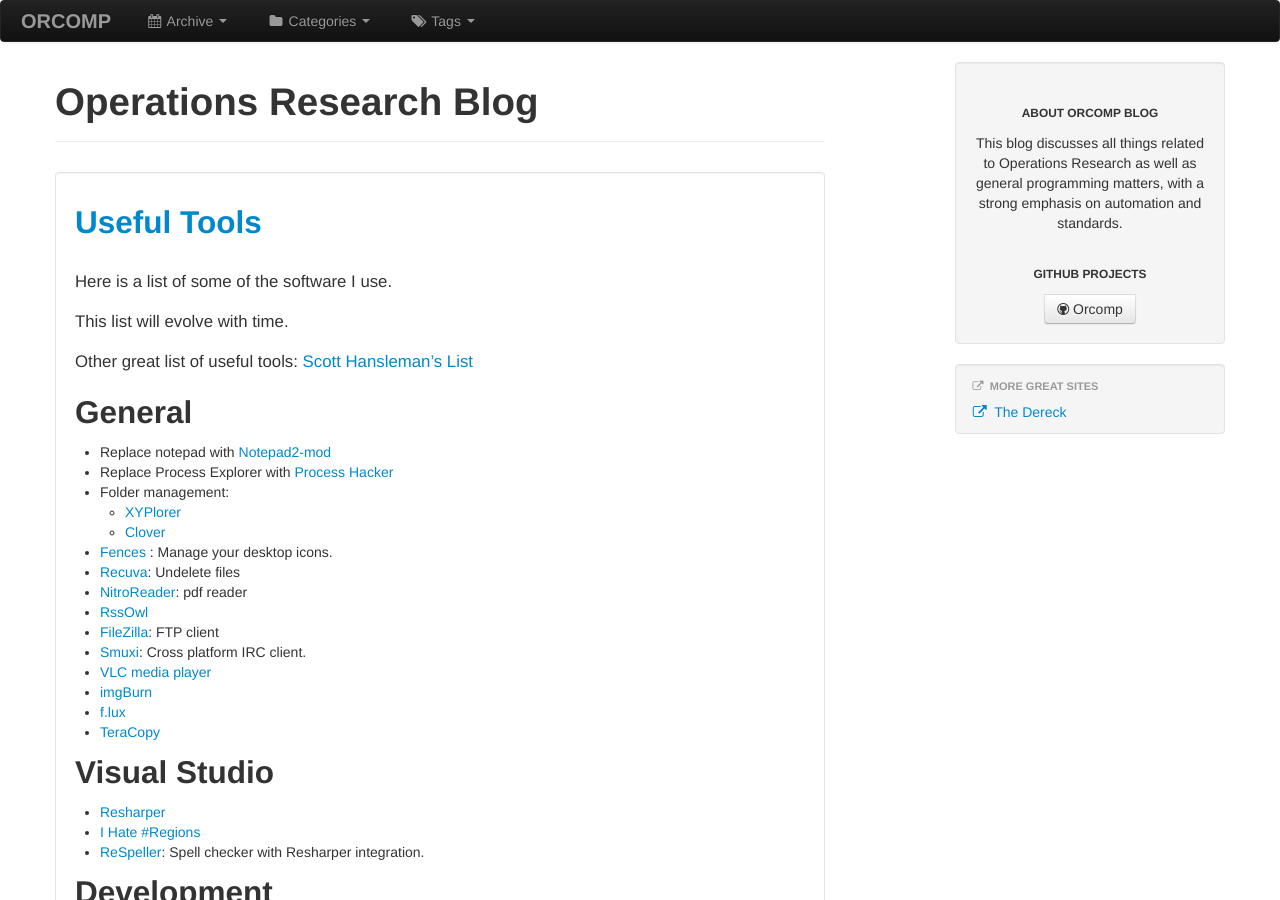
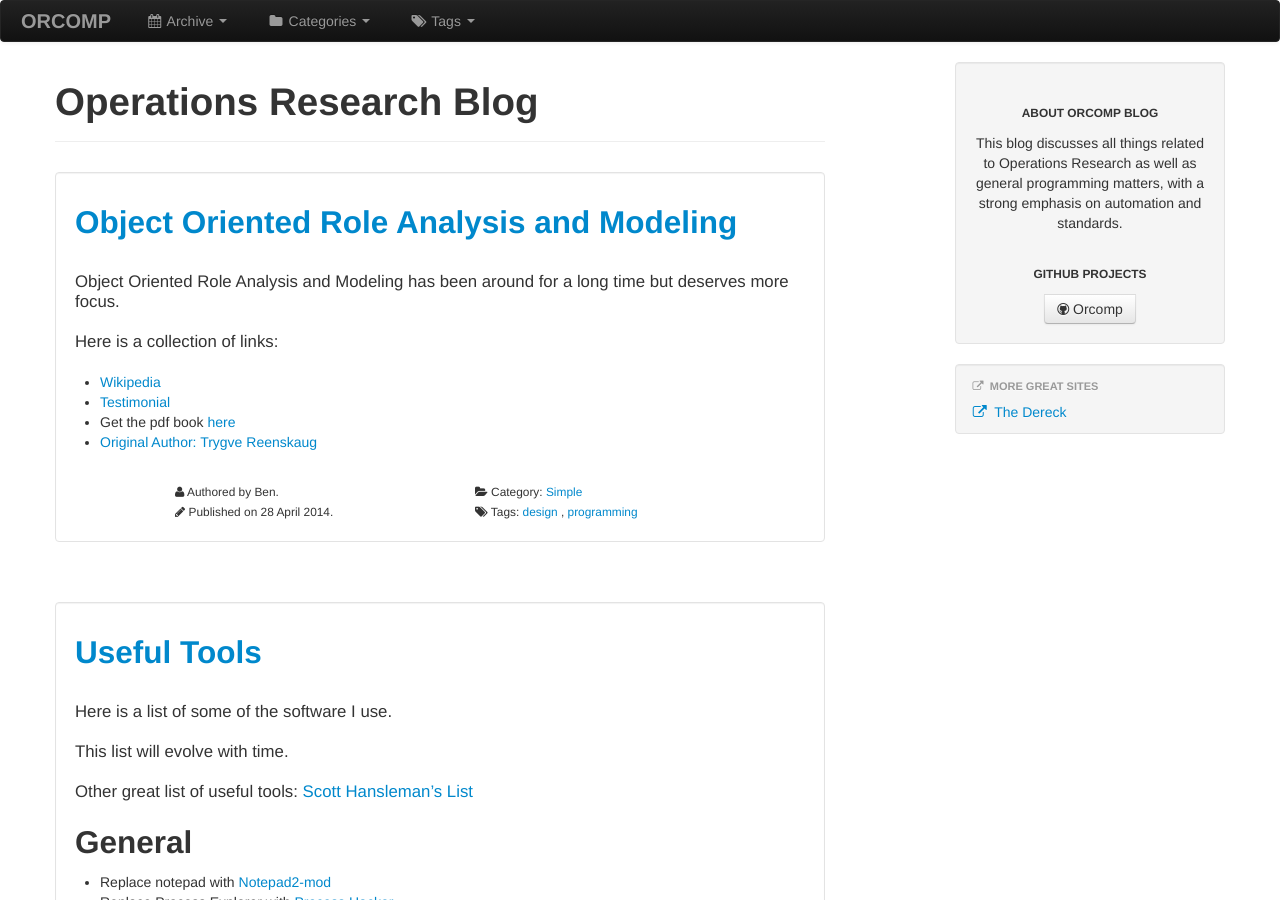
Before and after one commit to Orcomp/Blog, a Jekyll site: the page built from index.html, in a window 1280 px wide and 900 px high. Built offline with Jekyll 4.4.1, drawn with Linux system fonts in a browser that asks for light colours; the list of posts is cut into pages by our own code; some of the changed text lies outside the part shown.

Commit message:
(+) Object Oriented Role Analysis

```diff
--- a/_posts/2014-04-20-Useful-Tools.md
+++ b/_posts/2014-04-20-Useful-Tools.md
@@ -1,3 +1,11 @@
+---
+layout : post
+title : Useful Tools
+category : Simple
+tags :
+  - Tools
+---
+
 Here is a list of some of the software I use.
 
 This list will evolve with time.
--- /dev/null
+++ b/_posts/2014-04-28-Object-Oriented-Role-Analysis.md
@@ -0,0 +1,17 @@
+---
+layout : post
+title : Object Oriented Role Analysis and Modeling
+category : Simple
+tags :
+  - Programming
+  - Design
+---
+
+Object Oriented Role Analysis and Modeling has been around for a long time but deserves more focus.
+
+Here is a collection of links:
+
+- [Wikipedia](http://en.wikipedia.org/wiki/Object_Oriented_Role_Analysis_and_Modeling)
+- [Testimonial](http://pettergraff.blogspot.com.au/2006/02/ooram.html)
+- Get the pdf book [here](http://home.ifi.uio.no/trygver/1996/book/WorkingWithObjects.pdf)
+- [Original Author: Trygve Reenskaug](http://heim.ifi.uio.no/~trygver/)
```
